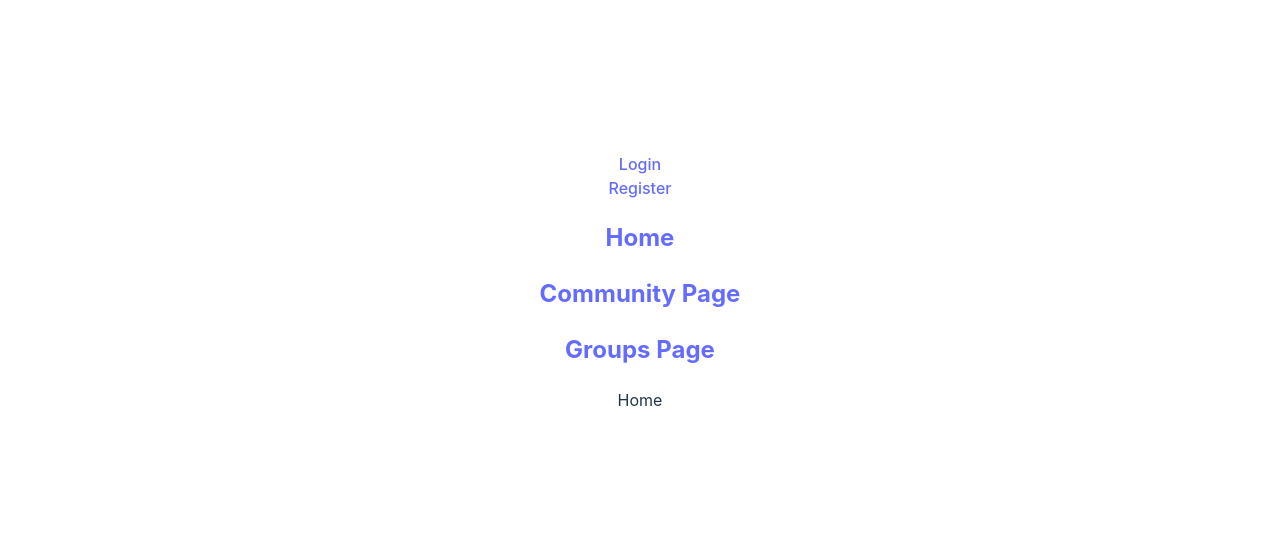
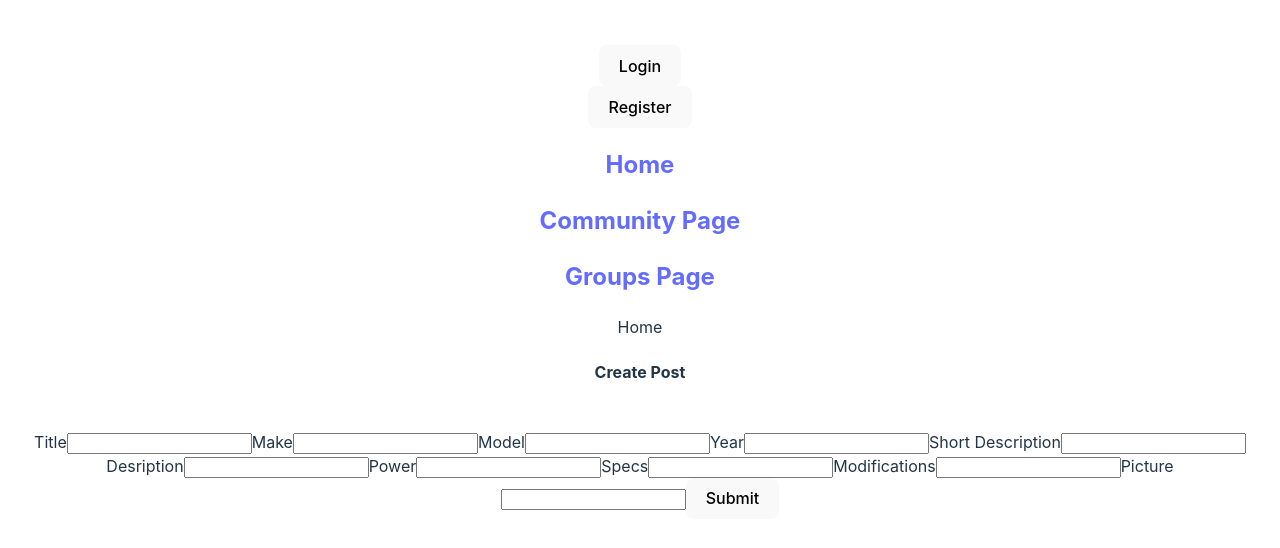
Before and after one commit to JohnnyCortez/Center-Car-Community, a React (Vite) app: page /home in a window 1280 px wide. Shown: the part 118-666 px from the top of the page. Built offline with nearby package versions, Linux system fonts and the light colour scheme.

Commit message:
made changes

```diff
--- /dev/null
+++ b/components/MakePost.jsx
@@ -0,0 +1,132 @@
+import { supabase } from "../src/client";
+import { useState } from "react";
+
+
+const MakePost = (props) => {
+    const [ownerID, setOwnerID] = useState(null);
+    const [title, setTitle] = useState(null);
+    const [make, setMake] = useState(null);
+    const [model, setModel] = useState(null);
+    const [year, setYear] = useState(null);
+    const [shortDescription, setShortDescription] = useState(null);
+    const [description, setDescription] = useState(null);
+    const [power, setPower] = useState(null);
+    const [specs, setSpecs] = useState(null);
+    const [modifications, setModification] = useState(null);
+    const [picture, setPicture] = useState(null);
+
+
+    const createPost = async () => {
+    await supabase
+    .from("UserTable")
+    .insert({
+      ownerID: ownerID,
+      title: title,
+      make: make,
+      model: model,
+      year: year,
+      shortDescr: shortDescription,
+      description: description,
+      power : power,
+      specs : specs,
+      modifications : modifications,
+      picture : picture
+    })
+    .select();
+};
+
+function handleClick() {
+  createAccount();
+}
+
+return (
+  <div>
+    <h4> Create Post</h4>
+    <br />
+    <label>Title</label>
+    <input
+      type="text"
+      id="user"
+      name="user"
+      onChange={(e) => setTitle(e.target.value)}
+    />
+
+<label>Make</label>
+    <input
+      type="text"
+      id="user"
+      name="user"
+      onChange={(e) => setMake(e.target.value)}
+    />
+
+    <label>Model</label>
+    <input
+      type="text"
+      id="user"
+      name="user"
+      onChange={(e) => setModel(e.target.value)}
+    />
+
+<label>Year</label>
+    <input
+      type="text"
+      id="user"
+      name="user"
+      onChange={(e) => setYear(e.target.value)}
+    />
+
+<label>Short Description</label>
+    <input
+      type="text"
+      id="user"
+      name="user"
+      onChange={(e) => setShortDescription(e.target.value)}
+    />
+
+<label>Desription</label>
+    <input
+      type="text"
+      id="user"
+      name="user"
+      onChange={(e) => setDescription(e.target.value)}
+    />
+
+<label>Power</label>
+    <input
+      type="text"
+      id="user"
+      name="user"
+      onChange={(e) => setPower(e.target.value)}
+    />
+
+<label>Specs</label>
+    <input
+      type="text"
+      id="user"
+      name="user"
+      onChange={(e) => setSpecs(e.target.value)}
+    />
+
+    <label>Modifications</label>
+    <input
+      type="text"
+      id="pass"
+      name="pass"
+      onChange={(e) => setModification(e.target.value)}
+    />
+
+<label>Picture</label>
+    <input
+      type="text"
+      id="user"
+      name="user"
+      onChange={(e) => setPicture(e.target.value)}
+    />
+
+    <button onClick={handleClick}>Submit</button>
+    <br />
+  </div>
+);
+  };
+
+export default MakePost;
--- a/components/SideDisplay.jsx
+++ /dev/null
@@ -1,16 +0,0 @@
-import { Link } from "react-router-dom"
-
-const SideDisplay = (props) => {
-
-    return (
-        <div>
-            <Link to={{
-                pathname: "/login"
-            }}>Login</Link>
-            <br />
-            <Link to="/register">Register</Link>
-        </div>
-    )
-}
-
-export default SideDisplay;
--- a/pages/EditProfile.jsx
+++ b/pages/EditProfile.jsx
@@ -1,19 +1,19 @@
 import { supabase } from "../src/client";
 import { useState } from "react";
-import { useLocation } from "react-router-dom";
 
 
-const EditProfile = () => {
-const local = useLocation();
-const { account } = local.state;
-  const [user, setUser] = useState(null);
-  const [pass, setPass] = useState(null);
-  const [Name, setName] = useState(null);
-  const [location, setLocation] = useState(null);
-  const [description, setDescription] = useState(null);
-  const [picture, setPicture] = useState(null);
+const EditProfile = (props) => {
 
-  const createAccount = async () => {
+    console.log(props.user.user.userName)
+
+  const [user, setUser] = useState(props.user.user.userName);
+  const [pass, setPass] = useState(props.user.user.password);
+  const [Name, setName] = useState(props.user.user.name);
+  const [location, setLocation] = useState(props.user.user.location);
+  const [description, setDescription] = useState(props.user.user.description);
+  const [picture, setPicture] = useState(props.user.user.profilePicture);
+
+  const updateAccount = async () => {
     await supabase
       .from("UserTable")
       .update({
@@ -24,32 +24,34 @@ const { account } = local.state;
         description: description,
         profilePicture: picture,
       })
-      .eq("id", account.id)
+      .eq("id", props.user.user.id)
       .select();
-    window.location = "/";
-  };
+      window.location = "/groups";
+    };
 
   function handleClick() {
-    createAccount();
+    updateAccount();
   }
 
   return (
     <div>
-      <h4> Create New Account</h4>
+      <h4> Edit Profile </h4>
       <br />
       <label>Username:</label>
       <input
         type="text"
         id="user"
         name="user"
+        value={user}
         onChange={(e) => setUser(e.target.value)}
       />
 
       <label>Password:</label>
       <input
-        type="text"
+        type="password"
         id="pass"
         name="pass"
+        value={pass}
         onChange={(e) => setPass(e.target.value)}
       />
 
@@ -58,6 +60,7 @@ const { account } = local.state;
         type="text"
         id="Name"
         name="Name"
+        value={Name}
         onChange={(e) => setName(e.target.value)}
       />
 
@@ -65,6 +68,7 @@ const { account } = local.state;
       <textarea
         id="description"
         name="description"
+        value={description}
         onChange={(e) => setDescription(e.target.value)}
       ></textarea>
 
@@ -73,6 +77,7 @@ const { account } = local.state;
         type="text"
         id="location"
         name="location"
+        value={location}
         onChange={(e) => setLocation(e.target.value)}
       />
 
@@ -81,6 +86,7 @@ const { account } = local.state;
         type="text"
         id="picture"
         name="picture"
+        value={picture}
         onChange={(e) => setPicture(e.target.value)}
       />
 
--- a/pages/HomePage.jsx
+++ b/pages/HomePage.jsx
@@ -1,7 +1,11 @@
+import MakePost from "../components/MakePost"
 
-const Home = () => {
+
+const Home = (props) => {
     return(
-        <div>Home</div>
+        <div>Home
+            <MakePost user={props.user.id}/>
+        </div>
     )
 }
 
--- a/pages/LoginPage.jsx
+++ b/pages/LoginPage.jsx
@@ -1,16 +1,26 @@
 import { Link } from "react-router-dom";
+import { useState } from "react";
 
 
 const Login = (props) => {
+    const [toggle, setToggle] = useState(false)
+
     const handleLogin = props.handleLogin;
     const username = props.username;
     const password = props.password;
     const handleUsernameChange = props.handleUsernameChange;
     const handlePasswordChange = props.handlePasswordChange;
 
+    const handleClick = () => {
+        setToggle(!toggle)
+    }
+
     return (
       <div>
-        <form onSubmit={handleLogin}>
+
+        <button onClick={handleClick}>Login</button>
+
+        {toggle ? <div><form onSubmit={handleLogin}>
           <label>
             Username:
             <input type="text" name="user" value={username} onChange={handleUsernameChange} />
@@ -26,10 +36,8 @@ const Login = (props) => {
             />
           </label>
           <br />
-          <button type="submit">Log in</button>
-        </form>
-
-        <Link to="/register">Register</Link>
+          <button type="submit">Submit</button>
+        </form> </div> : ""}
       </div>
     );
   };
--- a/pages/MyAccount.jsx
+++ b/pages/MyAccount.jsx
@@ -0,0 +1,29 @@
+import { useState } from "react"
+import EditProfile from "./EditProfile"
+
+const MyAccount = (props) => {
+    console.log(props)
+    const [toggle, setToggle] = useState(false)
+
+    const handleClick = () => {
+        setToggle(!toggle)
+    }
+
+    return(
+        <div>
+            <button onClick={handleClick}> My Account</button>
+            {toggle ?
+            <div>
+                       <h6>{props.user.userName}</h6>
+                       <h6>{props.user.name}</h6>
+                       <h6>{props.user.location}</h6>
+                       <h6>{props.user.description}</h6>
+                       <h6>{props.user.profilePicture}</h6>
+                       <EditProfile user={props}></EditProfile>
+                       </div>
+             : ""}
+        </div>
+    )
+}
+
+export default MyAccount
--- a/pages/Register.jsx
+++ b/pages/Register.jsx
@@ -2,8 +2,14 @@ import { supabase } from "../src/client";
 import { useState } from "react";
 
 const Register = () => {
+  const [toggle, setToggle] = useState(false);
+
   const [user, setUser] = useState(null);
   const [pass, setPass] = useState(null);
+
+  const handleToggle = () => {
+    setToggle(!toggle);
+  };
 
   const createAccount = async () => {
     await supabase
@@ -17,7 +23,7 @@ const Register = () => {
         profilePicture: null,
       })
       .select();
-      console.log("success")
+    console.log("success");
     window.location = "/";
   };
 
@@ -26,6 +32,9 @@ const Register = () => {
   }
 
   return (
+    <div>
+      <button onClick={handleToggle}>Register</button>
+      {toggle ? (
         <div>
           <h4> Create New Account</h4>
           <br />
@@ -48,6 +57,10 @@ const Register = () => {
           <button onClick={handleClick}>Submit</button>
           <br />
         </div>
+      ) : (
+        ""
+      )}
+    </div>
   );
 };
 
--- a/src/App.jsx
+++ b/src/App.jsx
@@ -5,9 +5,9 @@ import Nav from "../components/nav";
 import Home from "../pages/HomePage";
 import Groups from "../pages/GroupsPage";
 import Community from "../pages/CommunityPage";
-import SideDisplay from "../components/SideDisplay";
 import Register from "../pages/Register";
 import Login from "../pages/LoginPage";
+import MyAccount from "../pages/MyAccount";
 import { supabase } from "../src/client";
 
 
@@ -15,7 +15,8 @@ const App = () => {
   const [username, setUsername] = useState("");
   const [password, setPassword] = useState("");
   const [signedIn, setSignIn] = useState(false);
-  const [id, setID] = useState(null)
+  const [id, setID] = useState(0)
+  const [data, setData] = useState({})
 
   function handleUsernameChange(event) {
     setUsername(event.target.value);
@@ -52,6 +53,7 @@ const App = () => {
 
     if (user) {
       setID(user.id)
+      setData(user)
       setSignIn(true)
     }
   }
@@ -59,21 +61,26 @@ const App = () => {
   return (
     <div className="App">
       {username && signedIn ? <h3>{`Hello ${username}`}</h3> : " "}
-      {!signedIn ? <SideDisplay /> : ""}
-      <Nav />
-      <Routes>
-        <Route index={true} exact path="/home" element={<Home />} />
-        <Route index={true} exact path="/groups" element={<Groups />} />
-        <Route index={true} exact path="/community" element={<Community />} />
-        <Route index={true} exact path="/register" element={<Register />} />
-        <Route index={true} exact path="/login" element={<Login
+      {!signedIn ? <Login
             handleLogin={handleLogin}
             username={username}
             password={password}
             handleUsernameChange={handleUsernameChange}
             handlePasswordChange={handlePasswordChange}
-          />} />
+          /> : ""}
+      {!signedIn ? <Register /> : ""}
+      {signedIn ? <MyAccount user={data} /> : ""}
+
+
+      <Nav />
+      <Routes>
+        <Route index={true} exact path="/home" element={<Home user={id}/>} />
+        <Route index={true} exact path="/groups" element={<Groups />} />
+        <Route index={true} exact path="/community" element={<Community />} />
+        <Route index={true} exact path="/register" element={<Register />} />
+
       </Routes>
+
     </div>
   );
 };
```
Also changed, not shown: components/MakeGroup.jsx (added, +54 -0 lines). Lines whose indentation alone changed are shown as unchanged.
